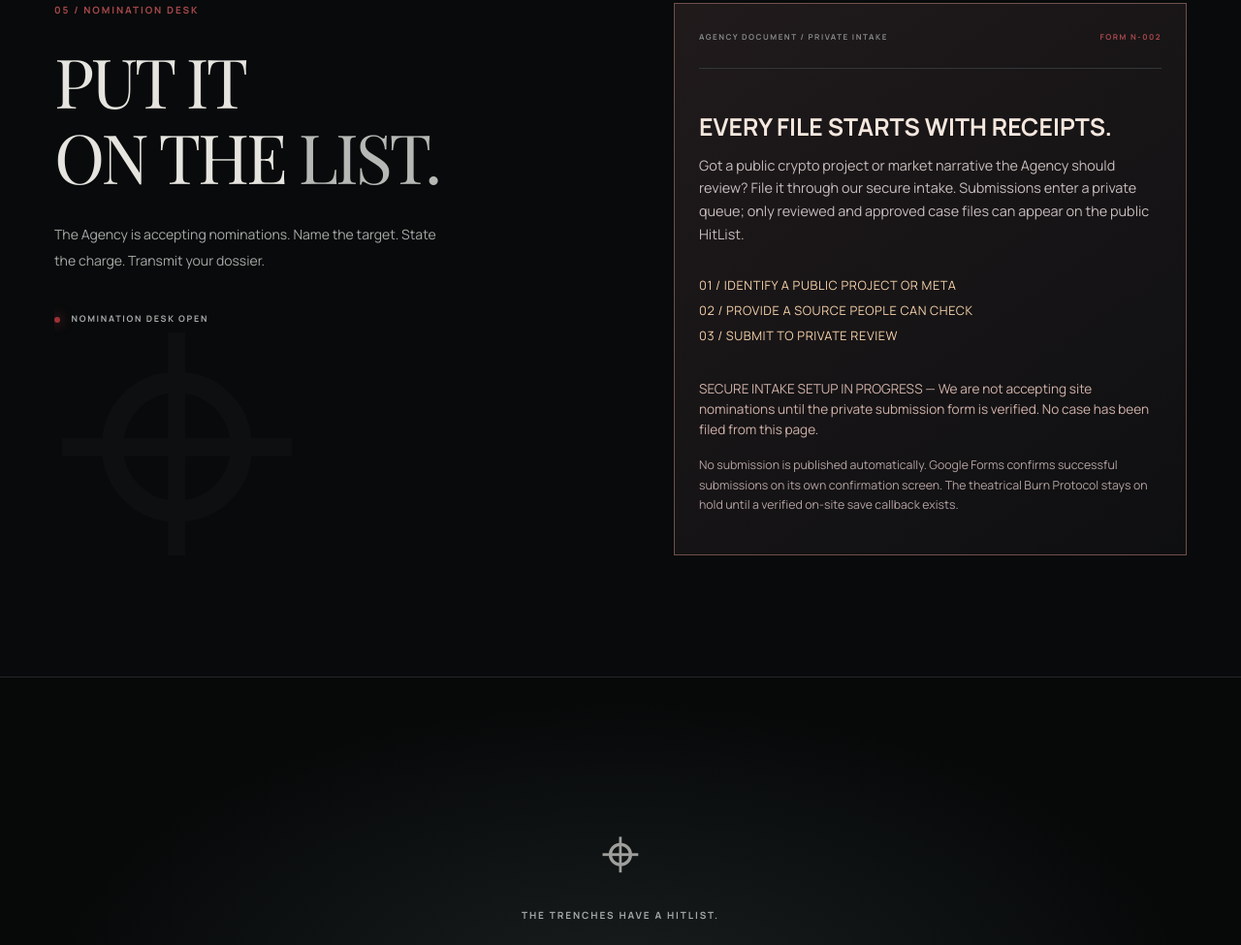
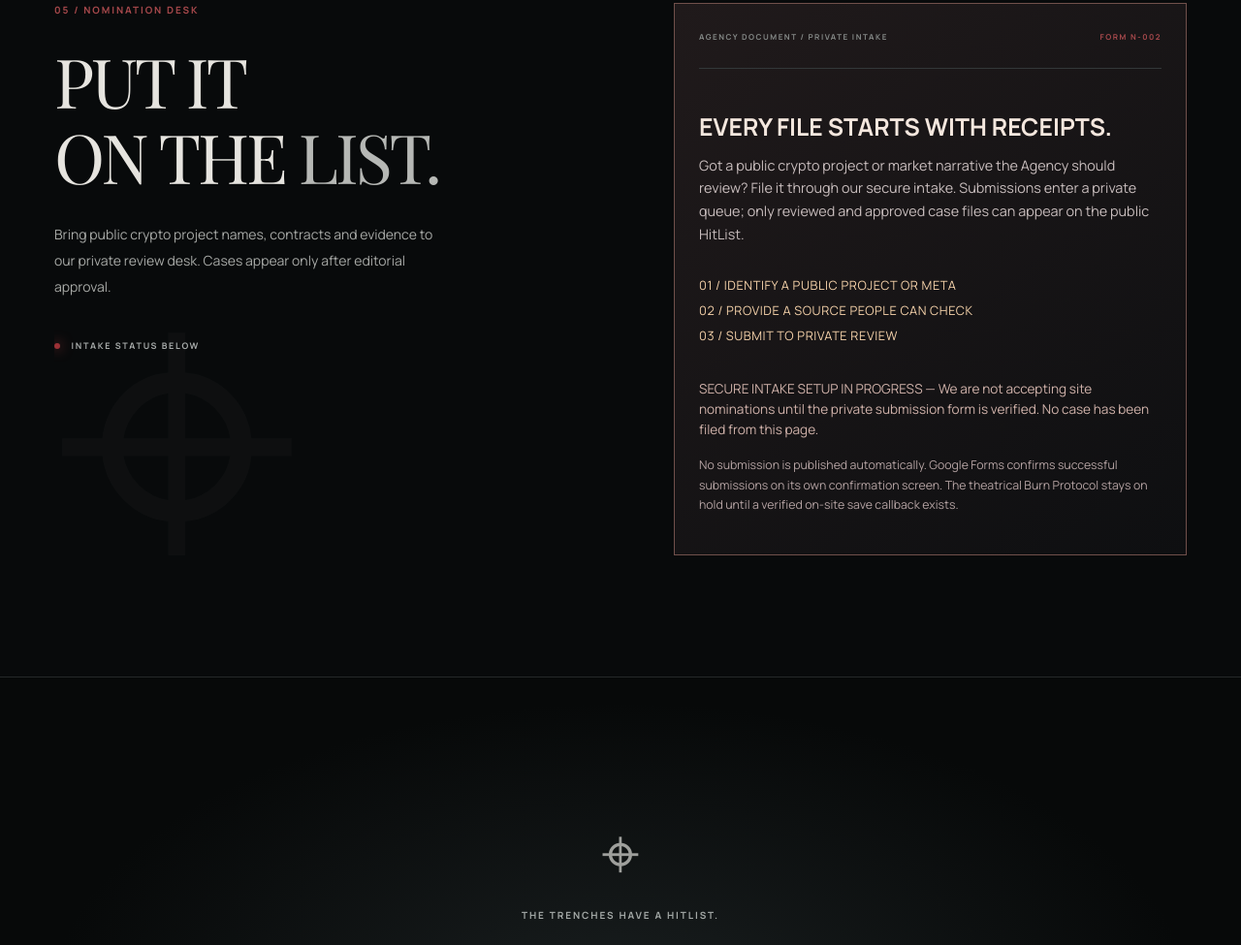
Before and after one commit to EgoShiftLabs/Killcoin, a plain HTML site: page index.html in a window 1280 px wide. Shown: the part 8578-9553 px from the top of the page at 97% size. Drawn offline with nearby package versions, Linux system fonts and the light colour scheme.

Commit message:
Clarify nomination status until secure intake is verified

```diff
--- a/index.html
+++ b/index.html
@@ -361,7 +361,7 @@
 
     <section class="section section-nominate" id="nominate" aria-labelledby="nominateHeading">
       <div class="container nomination-layout">
-        <div class="nomination-copy reveal"><p class="section-eyebrow">05 / NOMINATION DESK</p><h2 id="nominateHeading">PUT IT<br>ON THE <em>LIST.</em></h2><p>The Agency is accepting nominations. Name the target. State the charge. Transmit your dossier.</p><div class="clearance-line"><span class="status-dot"></span> NOMINATION DESK OPEN</div><div class="nomination-watermark" aria-hidden="true">⌖</div></div>
+        <div class="nomination-copy reveal"><p class="section-eyebrow">05 / NOMINATION DESK</p><h2 id="nominateHeading">PUT IT<br>ON THE <em>LIST.</em></h2><p>Bring public crypto project names, contracts and evidence to our private review desk. Cases appear only after editorial approval.</p><div class="clearance-line"><span class="status-dot"></span> INTAKE STATUS BELOW</div><div class="nomination-watermark" aria-hidden="true">⌖</div></div>
         <div class="nomination-form secure-desk reveal" id="nominationDesk">
           <div class="form-header"><span>AGENCY DOCUMENT / PRIVATE INTAKE</span><span>FORM N-002</span></div>
           <h3>EVERY FILE STARTS WITH RECEIPTS.</h3>
```
